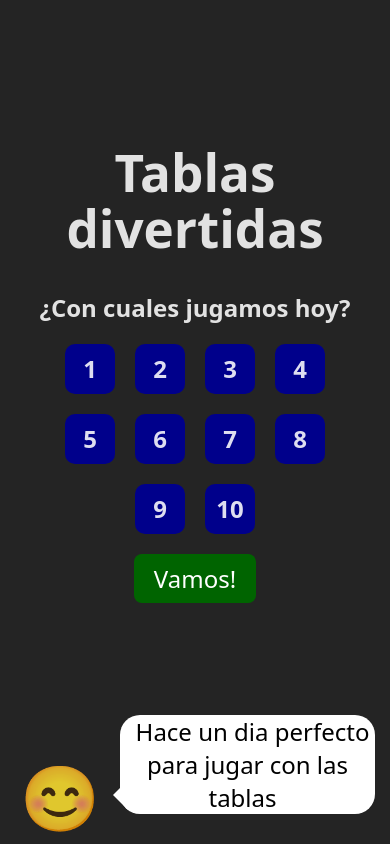
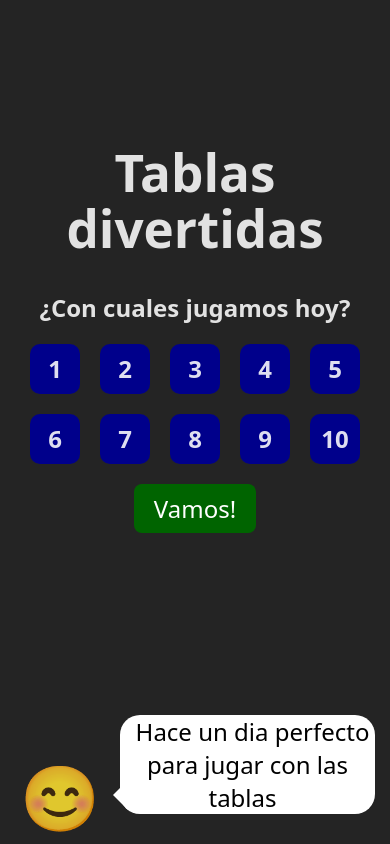
Before and after one commit to bdiaz-dev/tablas_divertidas, a React (Vite) app: page / in a window 390 px wide. Built offline with nearby package versions, Linux system fonts and the light colour scheme; a web font is replaced by a local one.

Commit message:
fix repsonsive width

```diff
--- a/src/styles/_base.scss
+++ b/src/styles/_base.scss
@@ -58,6 +58,7 @@ button {
 
 @media (max-width: 600px) {
   #main {
+    max-width: 90dvw;
     min-height: 70dvh;
   }
 }
--- a/src/styles/components/_gameScreen.scss
+++ b/src/styles/components/_gameScreen.scss
@@ -136,6 +136,8 @@
 
 @media (max-width: 600px) {
   #gameScreen {
+    // width: 95dvw;
+    margin: auto;
     .gameData {
       display: flex;
       flex-wrap: wrap;
```
